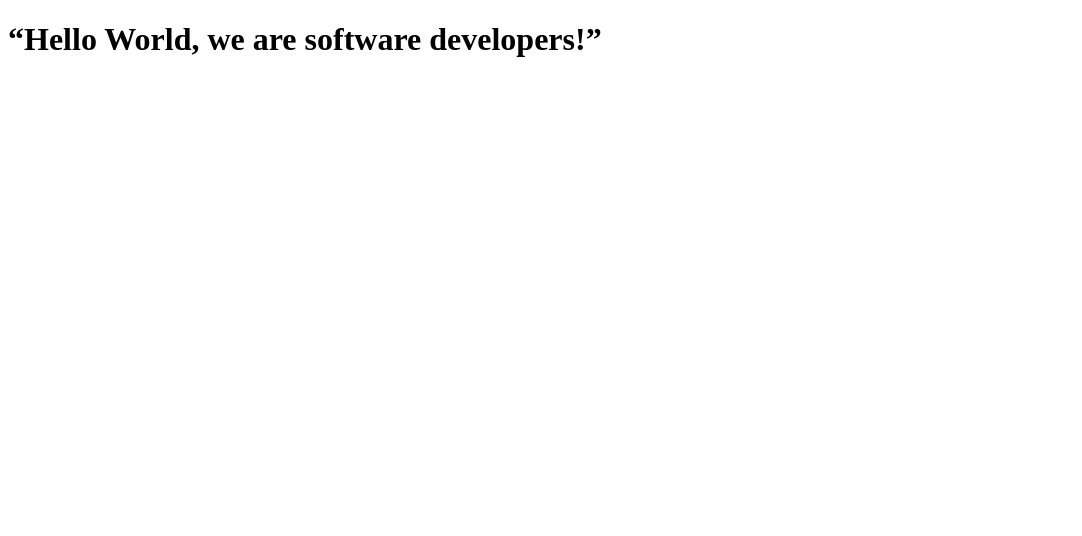
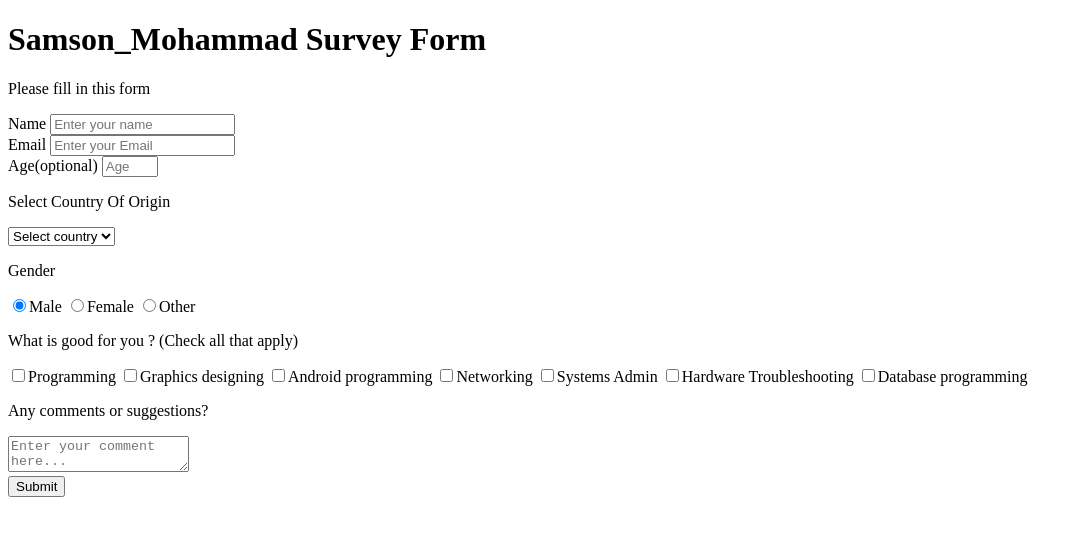
Before and after one commit to mrkamin/MicroversMohammadSamson, a plain HTML site: page fcc-test-suite-template-master/index.html in a window 1280 px wide. Shown: the whole page, without its empty margins (0-1082 px from the left). Drawn offline with Linux system fonts and the light colour scheme.

Commit message:
Update index.html

```diff
--- a/fcc-test-suite-template-master/index.html
+++ b/fcc-test-suite-template-master/index.html
@@ -1,27 +1,184 @@
 <!DOCTYPE html>
 <html lang="en">
   <head>
-    <meta charset="UTF-8">
-    <title>Fork Me! FCC: Test Suite Template</title>
-    <link rel="stylesheet" href="css/style.css">
+    <meta charset="UTF-8" />
+    <title>this is our first Website Mohammad Rafi and Samson</title>
+    <link rel="stylesheet" href="css/style.css" />
   </head>
 
   <body>
     <script src="https://cdn.freecodecamp.org/testable-projects-fcc/v1/bundle.js"></script>
-    <h1>“Hello World, we are software developers!”
-    </h1>
-    <!--
+    <div class="container">
+      <header class="header">
+        <h1 id="title" class="text-center">Samson_Mohammad Survey Form</h1>
+        <p id="description" class="description text-center">
+          Please fill in this form
+        </p>
+      </header>
+      <form id="survey-form" action="#" method="post">
+        <div class="form-group">
+          <label id="name-label" for="name">Name</label>
+          <input
+            type="text"
+            name="name"
+            id="name"
+            class="form-control"
+            placeholder="Enter your name"
+            required
+          />
+        </div>
+        <div class="form-group">
+          <label id="email-label" for="email">Email</label>
+          <input
+            type="email"
+            name="email"
+            id="email"
+            class="form-control"
+            placeholder="Enter your Email"
+            required
+          />
+        </div>
+        <div class="form-group">
+          <label id="number-label" for="number"
+            >Age<span class="clue">(optional)</span></label
+          >
+          <input
+            type="number"
+            name="age"
+            id="number"
+            min="10"
+            max="99"
+            class="form-control"
+            placeholder="Age"
+          />
+        </div>
+        <div class="form-group">
+          <p>Select Country Of Origin</p>
+          <select id="dropdown" name="role" class="form-control" required>
+            <option disabled selected value>Select country</option>
+            <option value="student">Uganda</option>
+            <option value="job">Pakistan</option>
+            <option value="learner">England</option>
+            <option value="preferNo">Canada</option>
+            <option value="other">Other</option>
+          </select>
+        </div>
 
-    Hello Camper!
+        <div class="form-group">
+          <p>Gender</p>
+          <label>
+            <input
+              name="user-recommend"
+              value="definitely"
+              type="radio"
+              class="input-radio"
+              checked
+            />Male</label
+          >
+          <label>
+            <input
+              name="user-recommend"
+              value="maybe"
+              type="radio"
+              class="input-radio"
+            />Female</label
+          >
 
-    For now, the test suite only works in Chrome!
-    Please read the README below in the JS Editor before beginning.
-    Feel free to delete this message once you have read it.
-    Good luck and Happy Coding!
+          <label
+            ><input
+              name="user-recommend"
+              value="not-sure"
+              type="radio"
+              class="input-radio"
+            />Other</label
+          >
+        </div>
 
-    - The freeCodeCamp Team
 
-    -->
-    <script  src="js/index.js"></script>
+
+        <div class="form-group">
+          <p>
+            What is good for you ?
+            <span class="clue">(Check all that apply)</span>
+          </p>
+
+          <label
+            ><input
+              name="prefer"
+              value="front-end-projects"
+              type="checkbox"
+              class="input-checkbox"
+            />Programming</label
+          >
+          <label>
+            <input
+              name="prefer"
+              value="back-end-projects"
+              type="checkbox"
+              class="input-checkbox"
+            />Graphics designing</label
+          >
+          <label
+            ><input
+              name="prefer"
+              value="data-visualization"
+              type="checkbox"
+              class="input-checkbox"
+            />Android programming</label
+          >
+          <label
+            ><input
+              name="prefer"
+              value="challenges"
+              type="checkbox"
+              class="input-checkbox"
+            />Networking</label
+          >
+          <label
+            ><input
+              name="prefer"
+              value="open-source-community"
+              type="checkbox"
+              class="input-checkbox"
+            />Systems Admin</label
+          >
+          <label
+            ><input
+              name="prefer"
+              value="gitter-help-rooms"
+              type="checkbox"
+              class="input-checkbox"
+            />Hardware Troubleshooting</label
+          >
+          <label
+            ><input
+              name="prefer"
+              value="videos"
+              type="checkbox"
+              class="input-checkbox"
+            />Database programming</label
+          >
+
+
+        </div>
+
+        <div class="form-group">
+          <p>Any comments or suggestions?</p>
+          <textarea
+            id="comments"
+            class="input-textarea"
+            name="comment"
+            placeholder="Enter your comment here..."
+          ></textarea>
+        </div>
+
+        <div class="form-group">
+          <button type="submit" id="submit" class="submit-button">
+            Submit
+          </button>
+        </div>
+      </form>
+    </div>
+    <script src="js/index.js"></script>
   </body>
 </html>
```
